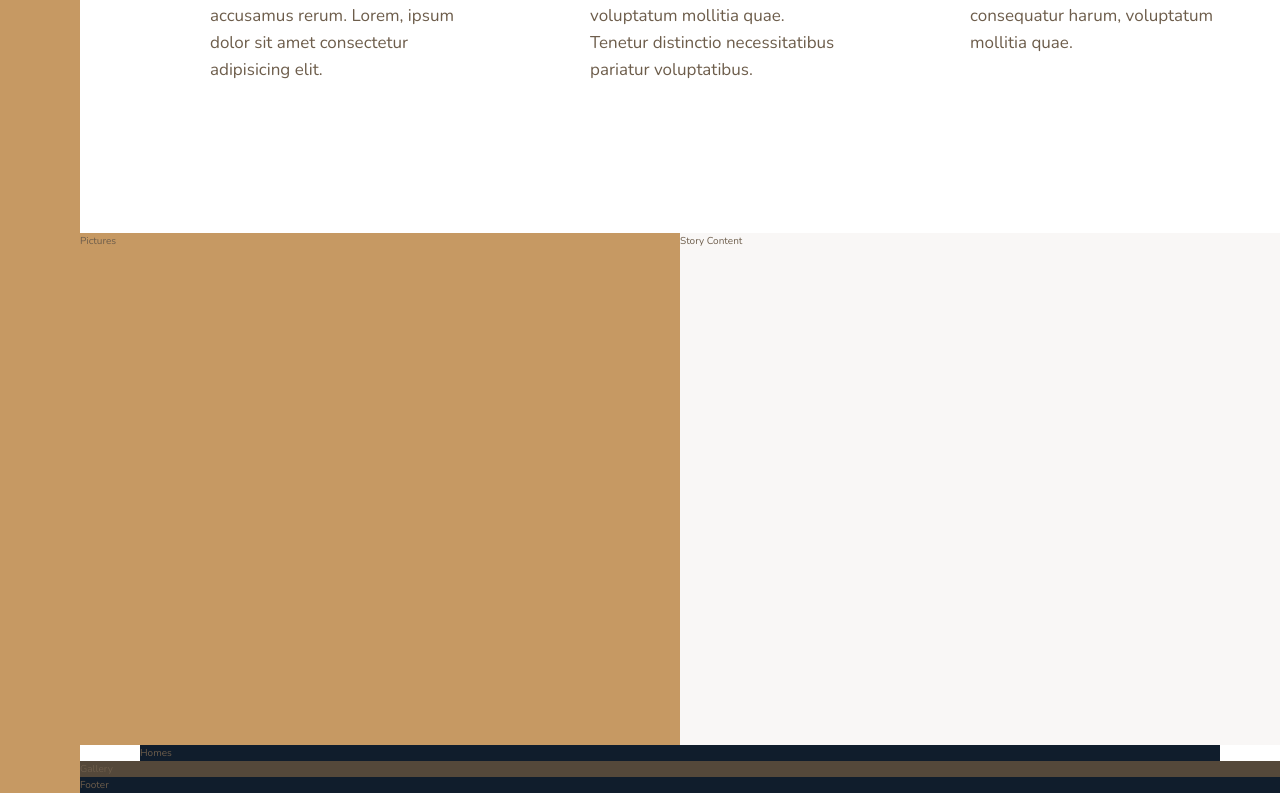
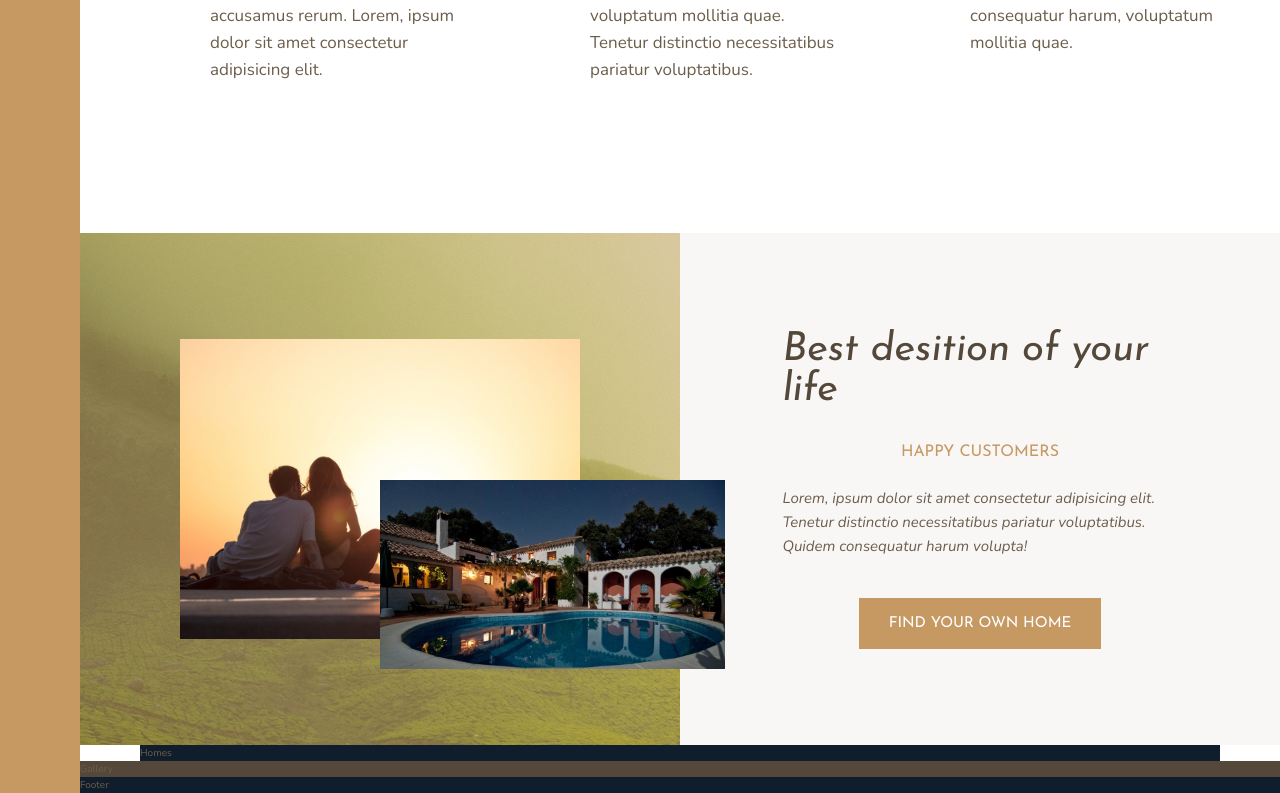
Before and after one commit to DenisPepper/jonas-css-nexter, a React (Vite) app: page / in a window 1280 px wide. Shown: the part 1075-1868 px from the top of the page. Built offline with nearby package versions, Linux system fonts and the light colour scheme.

Commit message:
Доработает секцию историй

```diff
--- a/src/components/shared/heading-4/heading.scss
+++ b/src/components/shared/heading-4/heading.scss
@@ -44,3 +44,33 @@
     color: $color-grey-dark-1;
   }
 }
+
+.btn {
+  background-color: $color-primary;
+  color: #fff;
+  border: none;
+  border-radius: 0;
+  font-family: $font-display;
+  font-size: 1.5rem;
+  text-transform: uppercase;
+  padding: 1.8rem 3rem;
+  cursor: pointer;
+  transition: all 0.2s;
+
+  &:hover {
+    background-color: $color-primary-dark;
+  }
+}
+
+.mb-sm {
+  margin-bottom: 2rem;
+}
+.mb-md {
+  margin-bottom: 3rem;
+}
+.mb-lg {
+  margin-bottom: 4rem;
+}
+.mb-hg {
+  margin-bottom: 8rem;
+}
--- a/src/components/story-content/story-content.jsx
+++ b/src/components/story-content/story-content.jsx
@@ -1,5 +1,20 @@
+import { Heading } from '../shared/heading-4/heading';
 import './story-content.scss';
 
 export function StoryContent() {
-  return <div className='story__content'>Story Content</div>;
+  return (
+    <div className='story__content'>
+      <Heading As='h2' clss='heading-2 heading-2--dark mb-md'>
+        Best desition of your life
+      </Heading>
+      <Heading As='h3' clss='heading-3 mb-sm'>
+        Happy customers
+      </Heading>
+      <p className='story__text'>
+        Lorem, ipsum dolor sit amet consectetur adipisicing elit. Tenetur distinctio necessitatibus pariatur
+        voluptatibus. Quidem consequatur harum volupta!
+      </p>
+      <button className='btn'>Find your own home</button>
+    </div>
+  );
 }
--- a/src/components/story-content/story-content.scss
+++ b/src/components/story-content/story-content.scss
@@ -1,6 +1,17 @@
 @import '/src/main.scss';
 
 .story__content {
+  padding: 6rem 8vw;
   background-color: $color-grey-light-1;
   grid-column: colStart 5 / fullEnd;
+
+  display: grid;
+  align-content: center;
+  justify-items: center;
 }
+
+.story__text {
+  font-size: 1.5rem;
+  font-style: italic;
+  margin-bottom: 4rem;
+}
--- a/src/components/story-pictures/story-pictures.jsx
+++ b/src/components/story-pictures/story-pictures.jsx
@@ -1,5 +1,12 @@
 import './story-pictures.scss';
+import imgStory1 from '/src/assets/story-1.jpeg';
+import imgStory2 from '/src/assets/story-2.jpeg';
 
 export function StoryPictures() {
-  return <div className='story__pictures'>Pictures</div>;
+  return (
+    <div className='story__pictures'>
+      <img src={imgStory1} alt='' className='story__img--1' />
+      <img src={imgStory2} alt='' className='story__img--2' />
+    </div>
+  );
 }
--- a/src/components/story-pictures/story-pictures.scss
+++ b/src/components/story-pictures/story-pictures.scss
@@ -3,4 +3,22 @@
 .story__pictures {
   background-color: $color-primary;
   grid-column: fullStart/ colEnd 4;
+  background-image: linear-gradient(rgba($color-primary, 0.5), rgba($color-primary, 0.5)), url('/src/assets/back.jpg');
+
+  display: grid;
+  grid-template-rows: repeat(6, 1fr);
+  grid-template-columns: repeat(6, 1fr);
+  align-items: center;
 }
+
+.story__img--1 {
+  grid-row: 2/6;
+  grid-column: 2/6;
+}
+
+.story__img--2 {
+  width: 115%;
+  grid-row: 4/6;
+  grid-column: 4 / span 3;
+  z-index: 20;
+}
```
